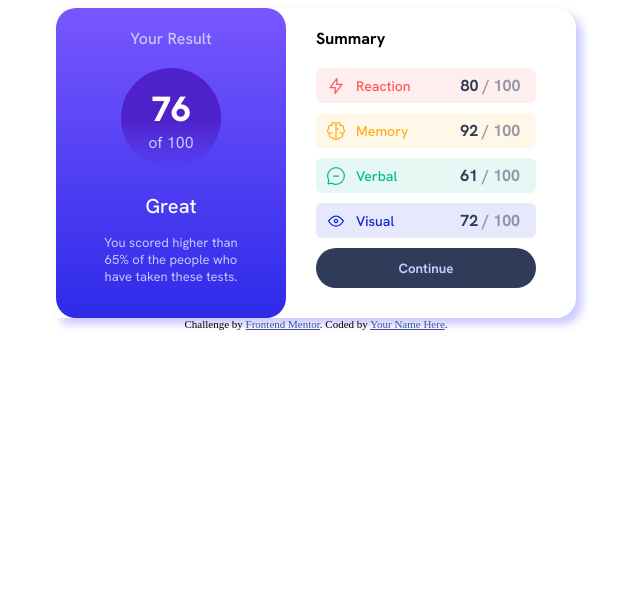
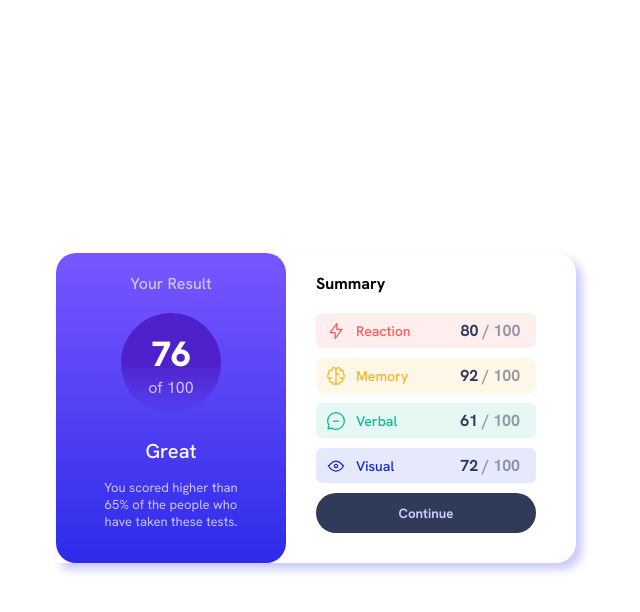
Before and after one commit to RitikaRoy2020/results-summary-component-main, a plain HTML site: page index.html in a window 1280 px wide. Shown: the whole page, without its empty margins (324-964 px from the left). Drawn offline with Linux system fonts and the light colour scheme.

Commit message:
Add files via upload

```diff
--- a/index.html
+++ b/index.html
@@ -18,6 +18,7 @@
 </head>
 <body>
   <div class="card">
+    <aside>
       <div class="blueCard">
         <span class="result heading">Your Result</span>
         <div class="blueCircle">
@@ -29,10 +30,12 @@
           <span class="comment">You scored higher than 65% of the people who have taken these tests.</span>
         </div>
       </div>
+    </aside>
+    <main role="list">
       <div class="summaryCard">
         <span id="summary">Summary</span>
         <div class="reaction division">
-        <img src="assets/images/icon-reaction.svg" width="20" height="20" />
+          <img src="assets/images/icon-reaction.svg" width="20" height="20" alt="thunder" />
           <span>Reaction</span>
           <div class="marks">
             <span class="recieved marks">80</span>
@@ -41,7 +44,7 @@
           </div>
         </div>
         <div class="memory division">
-        <img src="assets/images/icon-memory.svg" width="20" height="20" />
+          <img src="assets/images/icon-memory.svg" width="20" height="20" alt="brain" />
           <span>Memory</span>
           <diV class="marks">
             <span class="recieved marks">92</span>
@@ -50,7 +53,7 @@
           </diV>
         </div>
         <div class="verbal division">
-        <img src="assets/images/icon-verbal.svg" width="20" height="20" />
+          <img src="assets/images/icon-verbal.svg" width="20" height="20" alt="chat" />
           <span>Verbal</span>
           <div class="marks">
             <span class="recieved marks">61</span>
@@ -59,7 +62,7 @@
           </div>
         </div>
         <div class="visual division">
-        <img src="assets/images/icon-visual.svg" width="20" height="20" />
+          <img src="assets/images/icon-visual.svg" width="20" height="20" alt="eye" />
           <span>Visual</span>
           <div class="marks">
             <span class="recieved marks">72</span>
@@ -69,11 +72,7 @@
         </div>
         <button class="continue">Continue</button>
       </div>
-  </div>
-
-  <div class="attribution">
-    Challenge by <a href="https://www.frontendmentor.io?ref=challenge" target="_blank">Frontend Mentor</a>.
-    Coded by <a href="#">Your Name Here</a>.
+    </main>
   </div>
 </body>
 </html>
--- a/styles.css
+++ b/styles.css
@@ -1,3 +1,9 @@
+body {
+    min-height: 100vh;
+    display: grid;
+    place-items: center;
+}
+
 span {
     font-family: 'HankenGrotesk-Regular';
 }
@@ -51,7 +57,6 @@ span {
     box-shadow: 6px 6px 10px hsl(241, 100%, 89%);
     width: 520px;
     border-radius: 0 20px 20px 0;
-    margin: auto;
 }
 
 .summaryCard {
@@ -157,7 +162,9 @@ span {
 }
 @media screen and (min-width: 1440px) {
     body {
-        transform: translate(0, 40%);
+        min-height: 100vh;
+        display: grid;
+        place-items: center;
     }
 }
 @media screen and (min-width: 375px) and (max-width: 1000px) {
```
Lines whose indentation alone changed are shown as unchanged.
